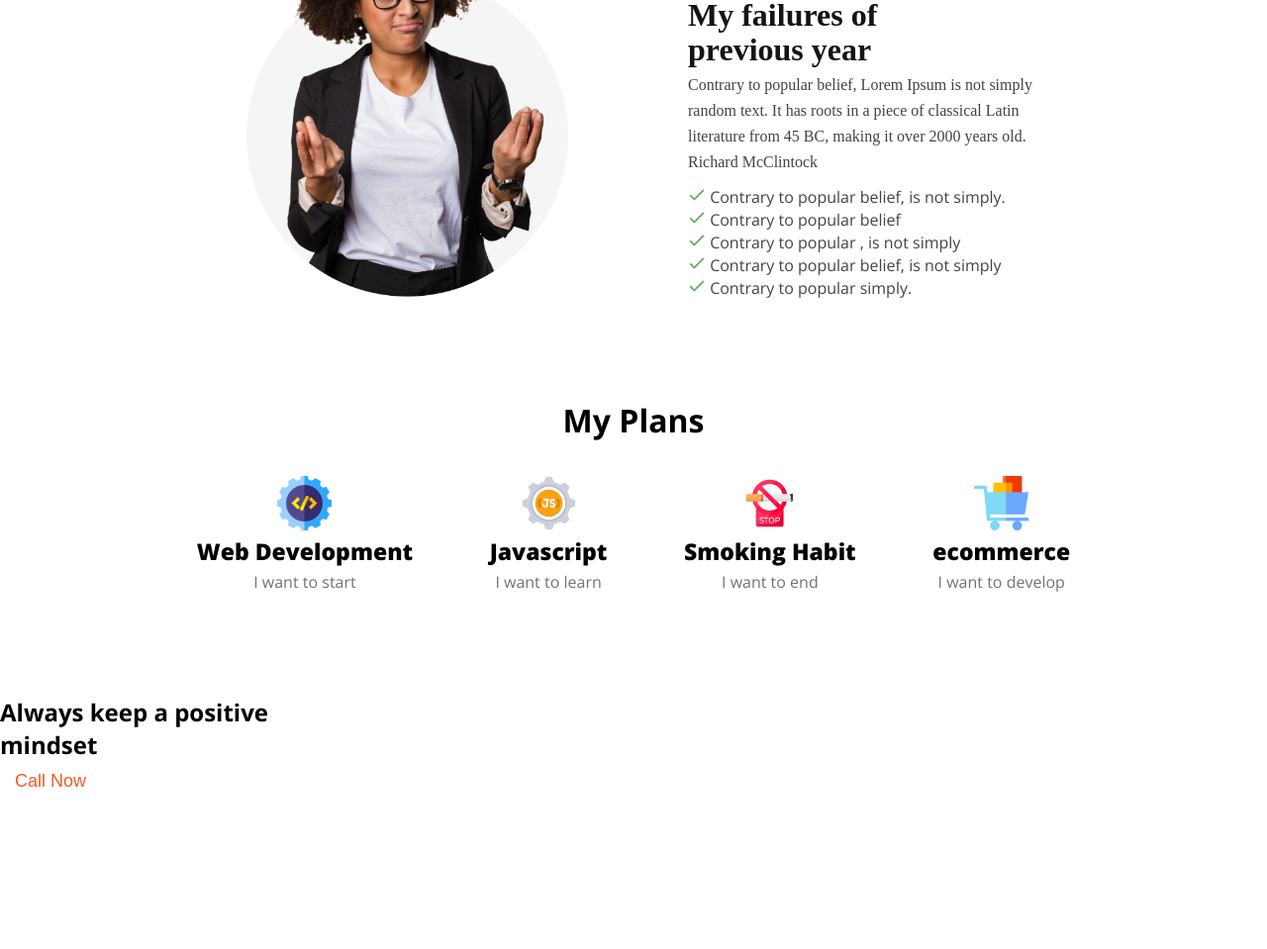
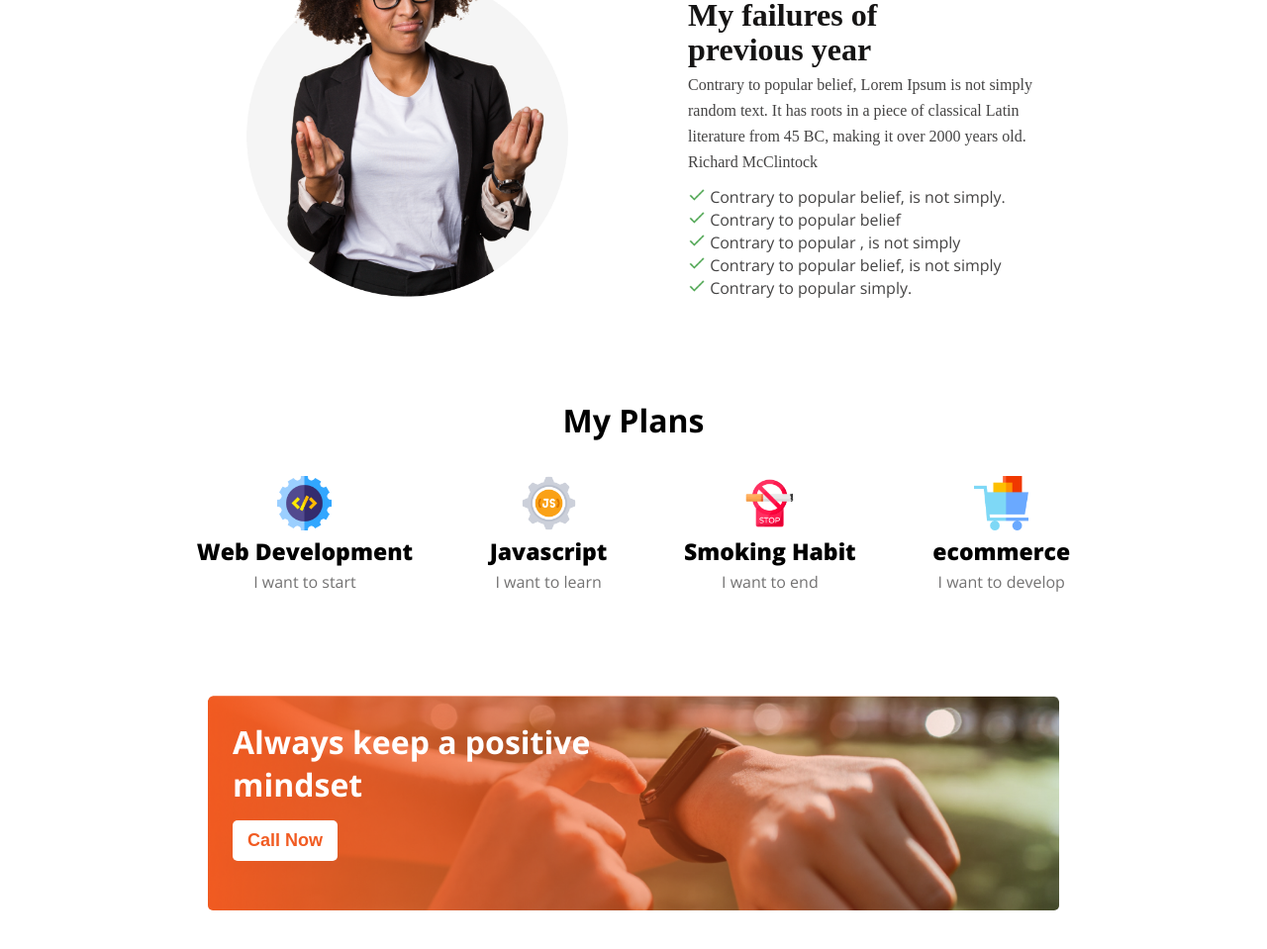
Before and after one commit to MdAfsarHossain/New-Year, a plain HTML site: page index.html in a window 1280 px wide. Shown: the part 1028-1987 px from the top of the page at 99% size. Before the commit the page ends 1838 px from the top, so only its background shows below. Drawn offline with nearby package versions, Linux system fonts and the light colour scheme.

Commit message:
Call Now Sectin CSS Styles code added

```diff
--- a/css/style.css
+++ b/css/style.css
@@ -161,3 +161,31 @@ button {
     font-weight: 900;
     margin-bottom: 5px;
 }
+
+
+/* Call Styles */
+.call-section {
+    height: 75%;
+    padding: 0px 100px 85px 100px;
+}
+
+.call-content {
+    width: 75%;
+    margin: 0 auto;
+    background-image: url('../images/gradient3.png'), url('../images/watch.png');
+    padding: 25px;
+    background-repeat: no-repeat;
+    background-size: cover;
+    border-radius: 5px;
+}
+
+.call-title {
+    color: white;
+    font-size: 32px;
+}
+
+.call-content button {
+    margin-top: 15px;
+    margin-bottom: 25px;
+    font-weight: 600;
+}
```
